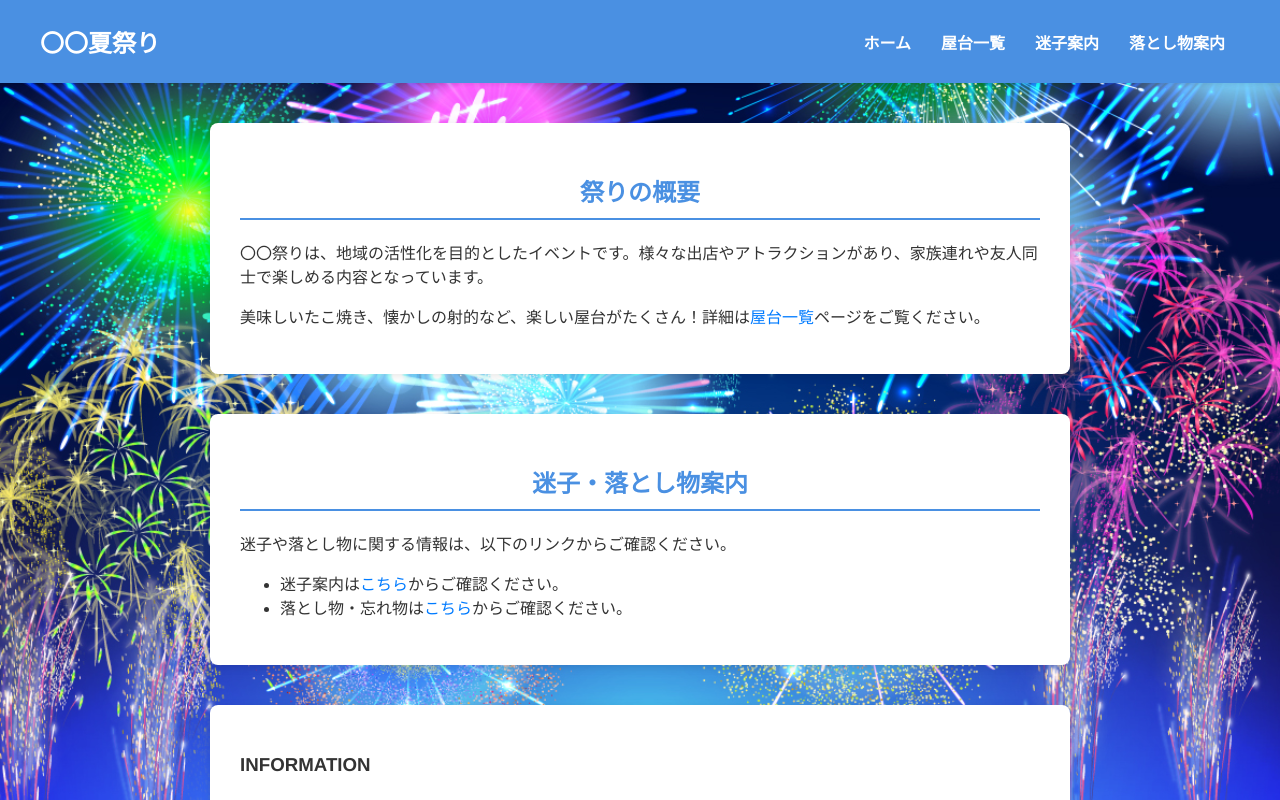
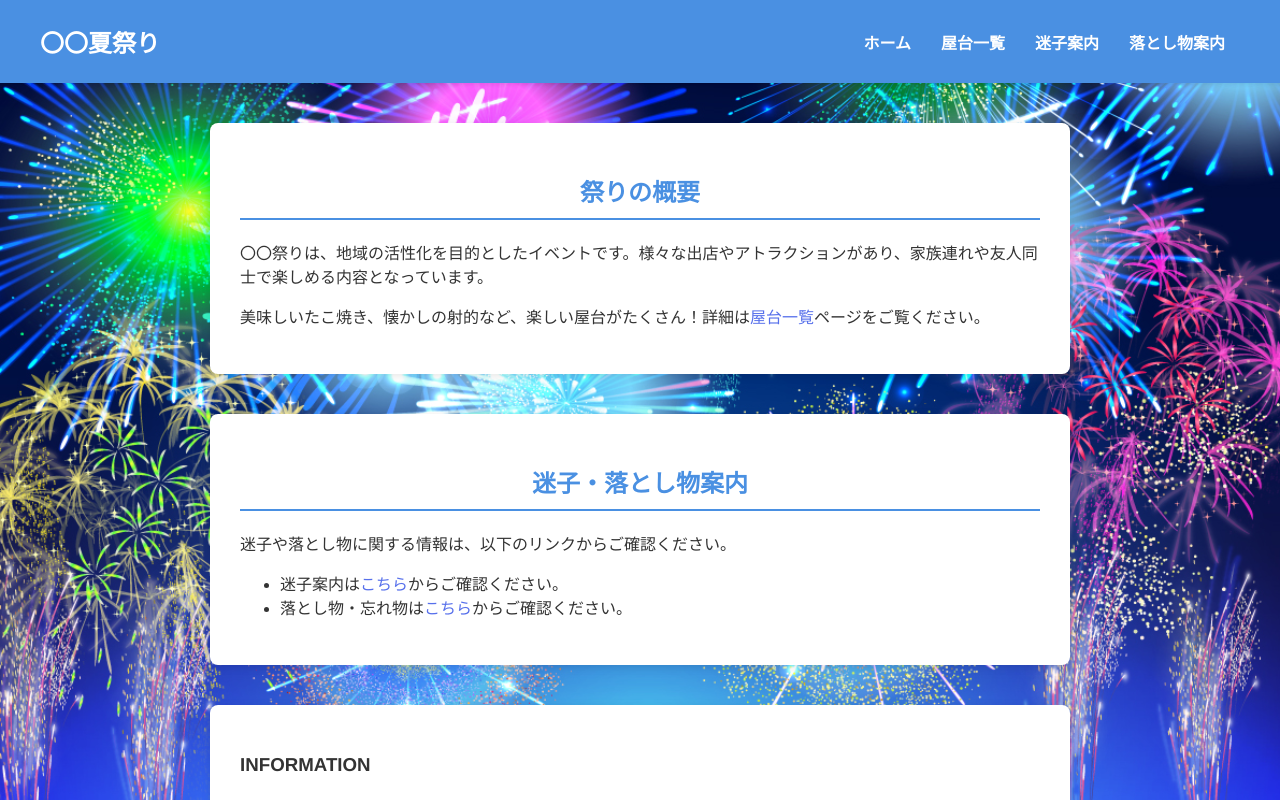
Before and after one commit to matsuki-yuki/hackathon, a plain HTML site: page Homepage.html in a window 1280 px wide. Shown: the top 800 px of the page. Drawn offline with Linux system fonts and the light colour scheme; a script that the page names is missing; files whose address does not match are found by name.

Commit message:
add profile html file

```diff
--- a/css/homepage.css
+++ b/css/homepage.css
@@ -12,7 +12,7 @@ body {
 }
 
 a {
-  color: #007bff;
+  color: #5770eb;
   text-decoration: none;
 }
 
```
Also changed, not shown: profile.css.txt (added), profile.html.txt (added).
